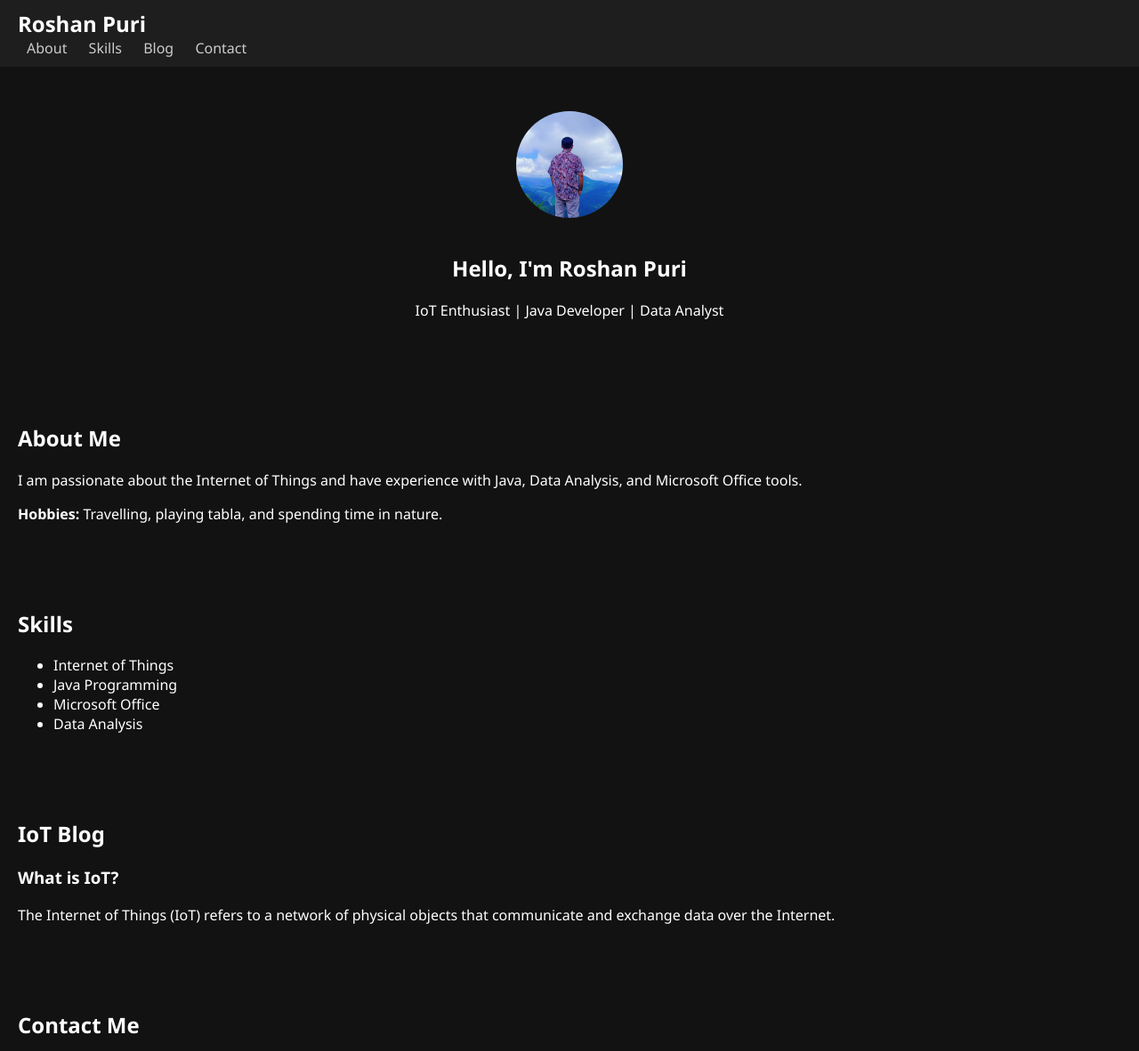
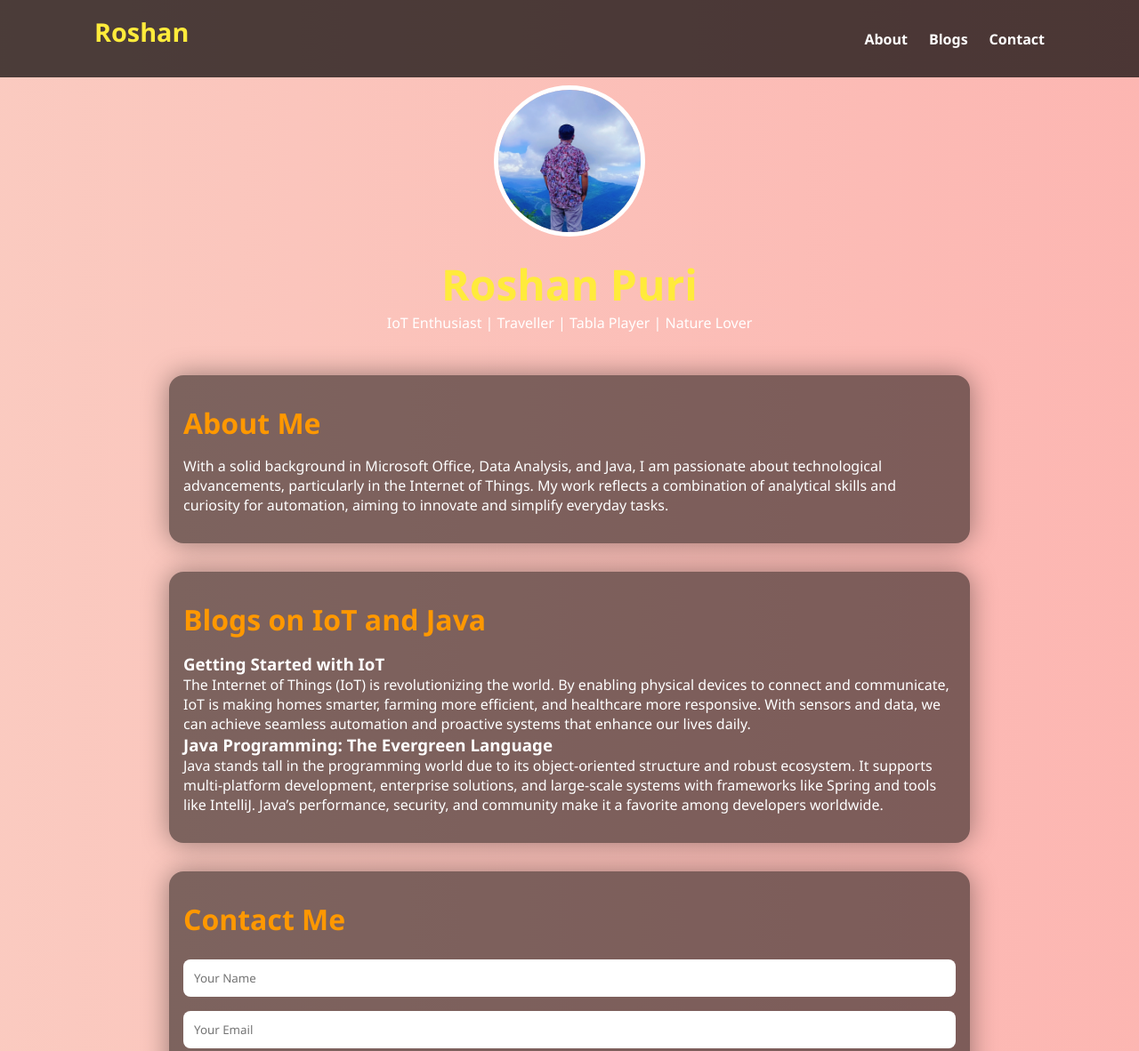
Before and after one commit to ranchoroshan/roshanpuri-portfolio, a plain HTML site: page index.html in a window 1280 px wide. Shown: the top 1182 px of the page at 89% size. Drawn offline with Linux system fonts and the light colour scheme.

Commit message:
Add files via upload

```diff
--- a/index.html
+++ b/index.html
@@ -4,59 +4,55 @@
 <head>
   <meta charset="UTF-8" />
   <meta name="viewport" content="width=device-width, initial-scale=1.0"/>
-  <title>Roshan Puri - IoT Enthusiast</title>
-  <link rel="stylesheet" href="styles.css" />
+  <title>Roshan Puri - Portfolio</title>
+  <link rel="stylesheet" href="styles.css"/>
 </head>
 <body>
-  <header class="header">
-    <div class="container">
-      <div class="logo">Roshan Puri</div>
-      <nav class="navbar" id="navbar">
-        <a href="#about">About</a>
-        <a href="#skills">Skills</a>
-        <a href="#blog">Blog</a>
-        <a href="#contact">Contact</a>
+  <nav class="navbar">
+    <div class="nav-container">
+      <h2 class="logo">Roshan</h2>
+      <ul class="nav-links" id="nav-links">
+        <li><a href="#about">About</a></li>
+        <li><a href="#blogs">Blogs</a></li>
+        <li><a href="#contact">Contact</a></li>
+      </ul>
+      <div class="menu-toggle" id="menu-toggle">☰</div>
+    </div>
   </nav>
-      <div class="menu-toggle" id="menu-toggle">&#9776;</div>
-    </div>
+
+  <header class="hero">
+    <img src="profile.webp" alt="Roshan Puri" class="profile-pic"/>
+    <h1>Roshan Puri</h1>
+    <p>IoT Enthusiast | Traveller | Tabla Player | Nature Lover</p>
   </header>
-  <main>
-    <section id="home" class="hero">
-      <img src="profile.webp" alt="Roshan Puri" class="profile-img">
-      <h1>Hello, I'm Roshan Puri</h1>
-      <p>IoT Enthusiast | Java Developer | Data Analyst</p>
+
+  <section class="about" id="about">
+    <h2><strong>About Me</strong></h2>
+    <p>With a solid background in Microsoft Office, Data Analysis, and Java, I am passionate about technological advancements, particularly in the Internet of Things. My work reflects a combination of analytical skills and curiosity for automation, aiming to innovate and simplify everyday tasks.</p>
   </section>
-    <section id="about" class="section">
-      <h2>About Me</h2>
-      <p>I am passionate about the Internet of Things and have experience with Java, Data Analysis, and Microsoft Office tools.</p>
-      <p><strong>Hobbies:</strong> Travelling, playing tabla, and spending time in nature.</p>
-    </section>
-    <section id="skills" class="section">
-      <h2>Skills</h2>
-      <ul>
-        <li>Internet of Things</li>
-        <li>Java Programming</li>
-        <li>Microsoft Office</li>
-        <li>Data Analysis</li>
-      </ul>
-    </section>
-    <section id="blog" class="section">
-      <h2>IoT Blog</h2>
+
+  <section class="blogs" id="blogs">
+    <h2><strong>Blogs on IoT and Java</strong></h2>
     <article>
-        <h3>What is IoT?</h3>
-        <p>The Internet of Things (IoT) refers to a network of physical objects that communicate and exchange data over the Internet.</p>
+      <h3>Getting Started with IoT</h3>
+      <p>The Internet of Things (IoT) is revolutionizing the world. By enabling physical devices to connect and communicate, IoT is making homes smarter, farming more efficient, and healthcare more responsive. With sensors and data, we can achieve seamless automation and proactive systems that enhance our lives daily.</p>
+    </article>
+    <article>
+      <h3>Java Programming: The Evergreen Language</h3>
+      <p>Java stands tall in the programming world due to its object-oriented structure and robust ecosystem. It supports multi-platform development, enterprise solutions, and large-scale systems with frameworks like Spring and tools like IntelliJ. Java’s performance, security, and community make it a favorite among developers worldwide.</p>
     </article>
   </section>
-    <section id="contact" class="section">
-      <h2>Contact Me</h2>
-      <form action="https://formspree.io/f/mnqelray" method="POST">
-        <input type="text" name="name" placeholder="Your Name" required />
-        <input type="email" name="_replyto" placeholder="Your Email" required />
+
+  <section class="contact" id="contact">
+    <h2><strong>Contact Me</strong></h2>
+    <form action="mailto:hello@roshanpuri.com.np" method="post" enctype="text/plain">
+      <input type="text" name="name" placeholder="Your Name" required/>
+      <input type="email" name="email" placeholder="Your Email" required/>
       <textarea name="message" placeholder="Your Message" required></textarea>
       <button type="submit">Send</button>
     </form>
   </section>
-  </main>
+
   <script src="script.js"></script>
 </body>
 </html>
--- a/script.js
+++ b/script.js
@@ -1,5 +1,7 @@
 
-document.getElementById('menu-toggle').addEventListener('click', function () {
-  const navbar = document.getElementById('navbar');
-  navbar.classList.toggle('active');
+const menuToggle = document.getElementById("menu-toggle");
+const navLinks = document.getElementById("nav-links");
+
+menuToggle.addEventListener("click", () => {
+  navLinks.classList.toggle("active");
 });
--- a/styles.css
+++ b/styles.css
@@ -1,72 +1,136 @@
 
+* {
+  margin: 0;
+  padding: 0;
+  box-sizing: border-box;
+  font-family: 'Segoe UI', sans-serif;
+}
 body {
-  margin: 0;
-  font-family: 'Segoe UI', Tahoma, Geneva, Verdana, sans-serif;
-  background: #121212;
+  background: linear-gradient(270deg, #ff9a9e, #fad0c4, #fbc2eb, #a18cd1);
+  background-size: 800% 800%;
+  animation: backgroundShift 20s ease infinite;
   color: #fff;
-  transition: background 0.3s;
+  scroll-behavior: smooth;
 }
-.header {
-  background: #1e1e1e;
-  padding: 10px 20px;
-  position: sticky;
-  top: 0;
+.navbar {
+  background-color: rgba(0, 0, 0, 0.7);
+  position: fixed;
+  width: 100%;
+  z-index: 1000;
+  padding: 1rem 0;
+}
+.nav-container {
+  max-width: 1100px;
+  margin: auto;
+  display: flex;
+  justify-content: space-between;
+  align-items: center;
+  padding: 0 1rem;
 }
 .logo {
-  font-size: 24px;
+  color: #ffeb3b;
+  font-size: 1.8rem;
+}
+.nav-links {
+  list-style: none;
+  display: flex;
+  gap: 1.5rem;
+}
+.nav-links li a {
+  text-decoration: none;
+  color: white;
   font-weight: bold;
+  transition: color 0.3s ease-in-out;
 }
-.navbar a {
-  color: #ccc;
-  margin: 0 10px;
-  text-decoration: none;
+.nav-links li a:hover {
+  color: #ff9800;
 }
-.navbar a:hover {
+.menu-toggle {
+  display: none;
   color: #fff;
+  font-size: 1.5rem;
+  cursor: pointer;
 }
 .hero {
   text-align: center;
-  padding: 50px 20px;
+  padding: 6rem 1rem 3rem;
+  animation: slideDown 1.5s ease-out;
 }
-.profile-img {
-  width: 120px;
-  height: 120px;
+.profile-pic {
+  width: 170px;
+  height: 170px;
   border-radius: 50%;
-  margin-bottom: 15px;
+  object-fit: cover;
+  border: 5px solid #ffffff;
+  margin-bottom: 1rem;
+  transition: transform 0.5s ease-in-out;
 }
-.section {
-  padding: 30px 20px;
+.profile-pic:hover {
+  transform: scale(1.1);
+}
+h1 {
+  font-size: 3rem;
+  color: #ffeb3b;
+}
+h2 {
+  font-size: 2rem;
+  color: #ff9800;
+  margin-bottom: 1rem;
+}
+section {
+  padding: 2rem 1rem;
+  margin: 0 auto;
+  max-width: 900px;
+  background: rgba(0,0,0,0.5);
+  border-radius: 16px;
+  box-shadow: 0 0 30px rgba(0,0,0,0.4);
+  margin-bottom: 2rem;
 }
 form {
   display: flex;
   flex-direction: column;
 }
 input, textarea {
-  margin-bottom: 10px;
-  padding: 10px;
+  padding: 0.75rem;
+  margin: 0.5rem 0;
+  border-radius: 8px;
+  border: none;
+}
+button {
+  background: #4CAF50;
+  padding: 0.75rem;
   border: none;
   border-radius: 8px;
-}
-button {
-  background-color: #2979ff;
   color: white;
-  padding: 10px;
-  border: none;
-  border-radius: 8px;
+  font-size: 1rem;
   cursor: pointer;
 }
-.menu-toggle {
-  display: none;
-  font-size: 28px;
-  cursor: pointer;
+button:hover {
+  background: #388e3c;
 }
+@keyframes backgroundShift {
+  0% { background-position: 0% 50%; }
+  50% { background-position: 100% 50%; }
+  100% { background-position: 0% 50%; }
+}
+@keyframes slideDown {
+  from { transform: translateY(-50px); opacity: 0; }
+  to { transform: translateY(0); opacity: 1; }
+}
+
+/* Mobile Responsive */
 @media (max-width: 768px) {
-  .navbar {
+  .nav-links {
     display: none;
     flex-direction: column;
-    background: #1e1e1e;
+    background: #222;
+    position: absolute;
+    right: 1rem;
+    top: 60px;
+    padding: 1rem;
+    border-radius: 8px;
   }
-  .navbar.active {
+  .nav-links.active {
     display: flex;
   }
   .menu-toggle {
```
Lines whose indentation alone changed are shown as unchanged.
